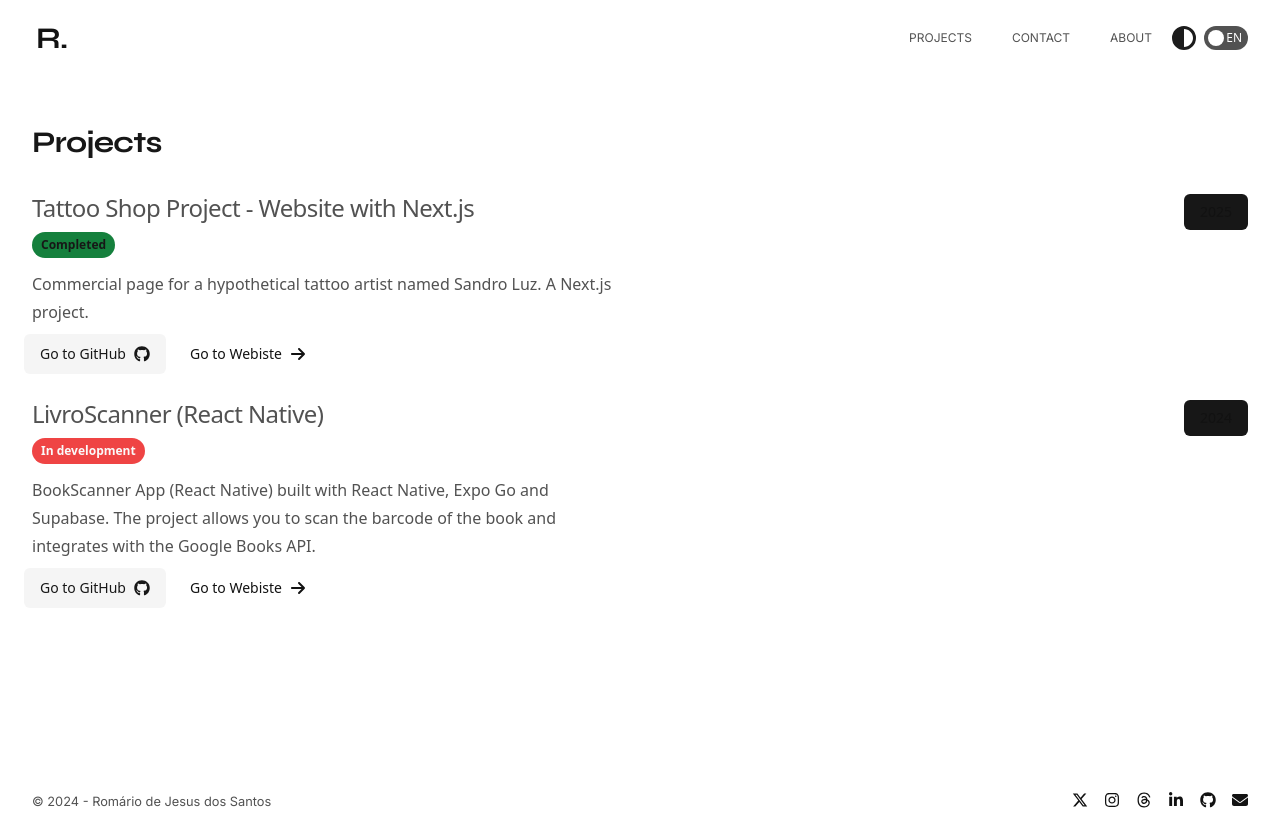
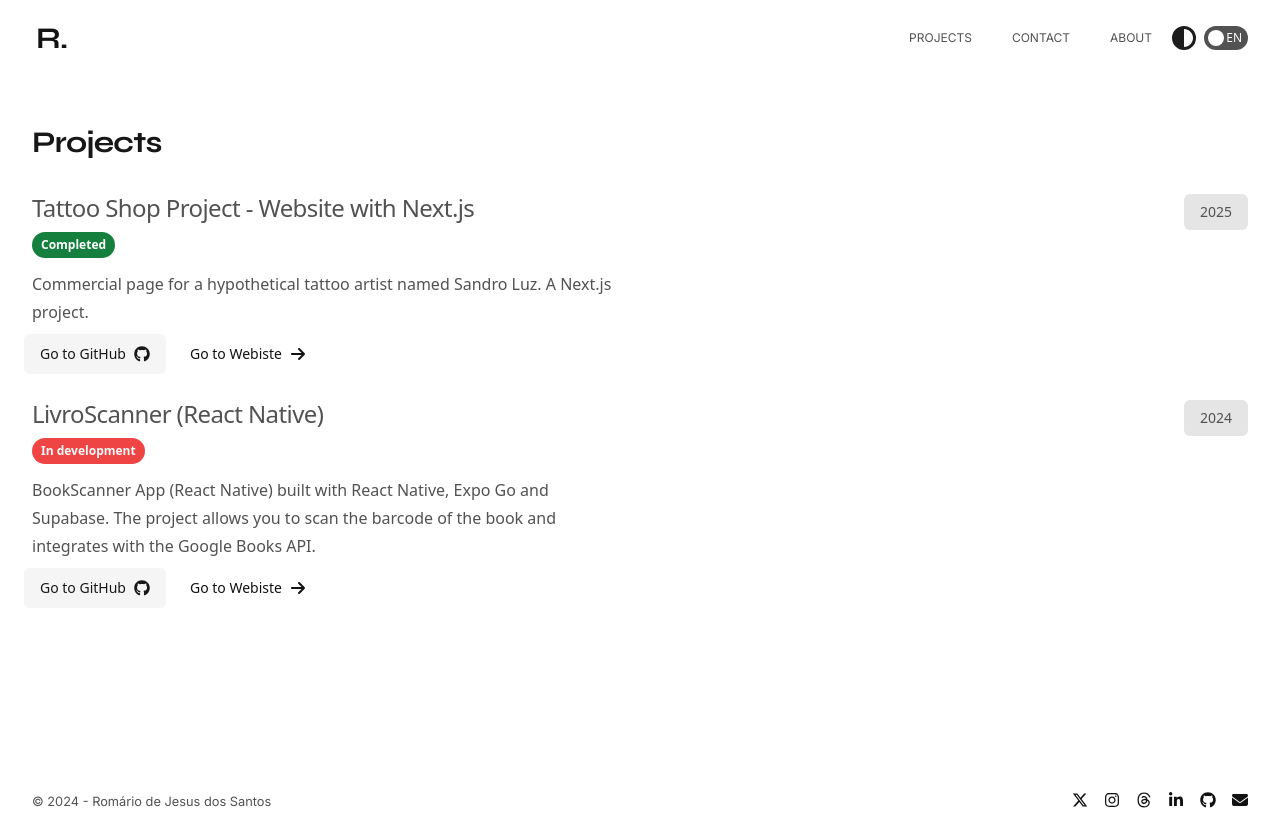
Before and after one commit to romario-code/nextfolio, a Next.js app: page /en/projects in a window 1280 px wide. Built offline with nearby package versions, Linux system fonts and the light colour scheme.

Commit message:
feat: enhance typography and styling across About, Page, and Projects components, improve Navbar link padding, and update Badge component variants

```diff
--- a/app/[locale]/about/page.tsx
+++ b/app/[locale]/about/page.tsx
@@ -26,8 +26,8 @@ export default function About() {
       <h2 className={`text-3xl mb-8 font-bold tracking-tight text-neutral-600 dark:text-neutral-50 ${syne.className}`}>
         {t('title')}
       </h2>
-      <h3 className={`text-2xl mb-4 font-normal text-neutral-600 dark:text-neutral-50 ${syne.className}`}>{t('salute')} <br /> {t('name')}</h3>
-      <p className="text-lg font-normal max-w-3xl text-neutral-600 dark:text-neutral-200">
+      <h3 className={`text-2xl mb-4 font-bold text-neutral-600 dark:text-neutral-50 ${syne.className}`}>{t('salute')} <br /> {t('name')}</h3>
+      <p className="text-base sm:text-lg font-normal max-w-3xl text-neutral-600 dark:text-neutral-200">
         {t('description')}
       </p>
 
@@ -35,7 +35,7 @@ export default function About() {
         <div className="grid grid-cols-2 md:grid-cols-3 gap-4 mt-12">
           {skills.map((skill) => (
             <div key={skill.name} className="p-4 rounded-lg border border-neutral-300 bg-black-700/60 hover:border-neutral-400 transition-colors">
-              <h4 className={`font-semibold text-xl text-neutral-900 dark:text-neutral-200 ${syne.className}`}>{skill.name}</h4>
+              <h4 className={`font-bold text-xl text-neutral-900 dark:text-neutral-200 ${syne.className}`}>{skill.name}</h4>
               <p className="text-sm font-normal text-neutral-600 dark:text-neutral-300">{skill.category}</p>
             </div>
           ))}
--- a/app/[locale]/page.tsx
+++ b/app/[locale]/page.tsx
@@ -12,7 +12,7 @@ export default function Page() {
       <div>
      <div>
      </div>
-        <span className={`text-base font-bold text-stone-400 ${syne.className}`}>Romário de Jesus dos Santos</span>
+        <span className={`text-base font-bold text-stone-500 dark:text-stone-400 ${syne.className}`}>Romário de Jesus dos Santos</span>
         <h1 className={`text-2xl sm:text-5xl md:text-7xl lg:text-8xl font-extrabold tracking-tight mb-3 ${syne.className}`}>
         {t('title')}
         </h1>
--- a/app/[locale]/projects/page.tsx
+++ b/app/[locale]/projects/page.tsx
@@ -31,7 +31,7 @@ export default function ProjectsList() {
                 </h3>
                 <Badge variant={project.badgeColor as "destructive" | "default" | "secondary" | "outline" | null | undefined} className='flex w-fit justify-center py-1 px-2'>{t(`${project.id}.BadgeStatus`)}</Badge>
               </div>
-              <span className="bg-neutral-900  py-2 px-4 rounded-md dark:text-neutral-200 tabular-nums text-sm">
+              <span className="dark:bg-neutral-900 bg-neutral-200 text-neutral-600  py-2 px-4 rounded-md dark:text-neutral-200 tabular-nums text-sm">
                 {project.year}
               </span>
             </div>
--- a/app/components/nav.tsx
+++ b/app/components/nav.tsx
@@ -52,7 +52,7 @@ export function Navbar({ name }: { name: string }) {
                 <Link
                   key={path}
                   href={path as "/" | "/en" | "/pt"}
-                  className="uppercase text-neutral-600 dark:text-neutral-300 flex flex-col items-center rounded-md transition-colors focus-visible:outline-none focus-visible:ring-1 focus-visible:ring-ring disabled:pointer-events-none disabled:opacity-50 hover:bg-accent hover:text-accent-foreground justify-start text-sm py-2"
+                  className="uppercase text-neutral-600 dark:text-neutral-300 flex flex-col items-center rounded-md transition-colors focus-visible:outline-none focus-visible:ring-1 focus-visible:ring-ring disabled:pointer-events-none disabled:opacity-50 hover:bg-accent hover:text-accent-foreground justify-start text-sm py-1 px-2"
                 >
                   {name}
                 </Link>
--- a/components/ui/badge.tsx
+++ b/components/ui/badge.tsx
@@ -9,9 +9,9 @@ const badgeVariants = cva(
     variants: {
       variant: {
         default:
-          "border-transparent bg-primary text-primary-foreground hover:bg-primary/80",
+          "border-transparent text-primary-foreground hover:bg-primary/80",
         secondary:
-          "border-transparent bg-green-700 text-secondary-foreground hover:bg-green-700/70",
+          "border-transparent bg-green-700 text-white bg:text-secondary-foreground hover:bg-green-700/70",
         destructive:
           "border-transparent bg-destructive text-destructive-foreground hover:bg-destructive/80",
         outline: "text-foreground",
```
